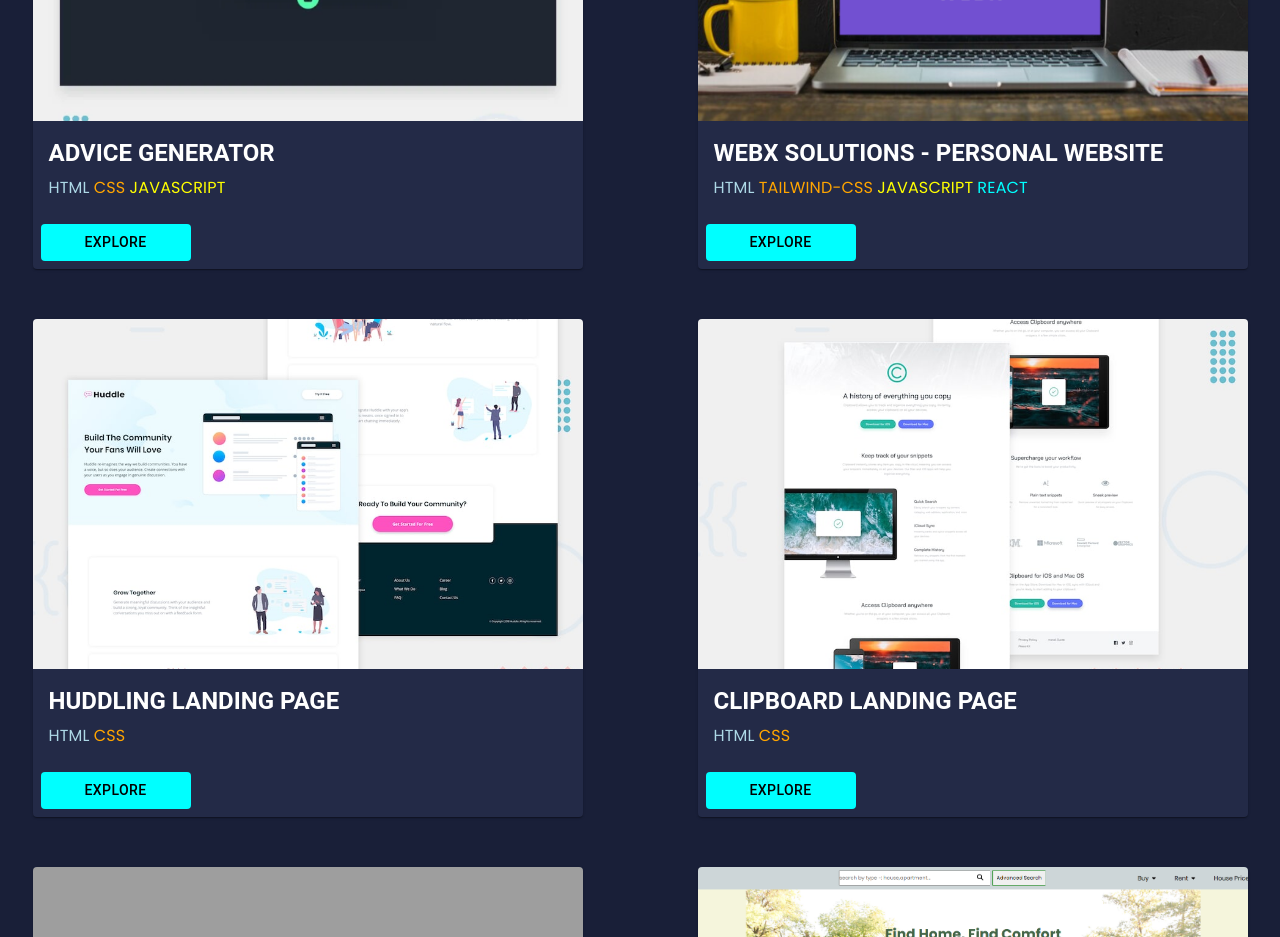
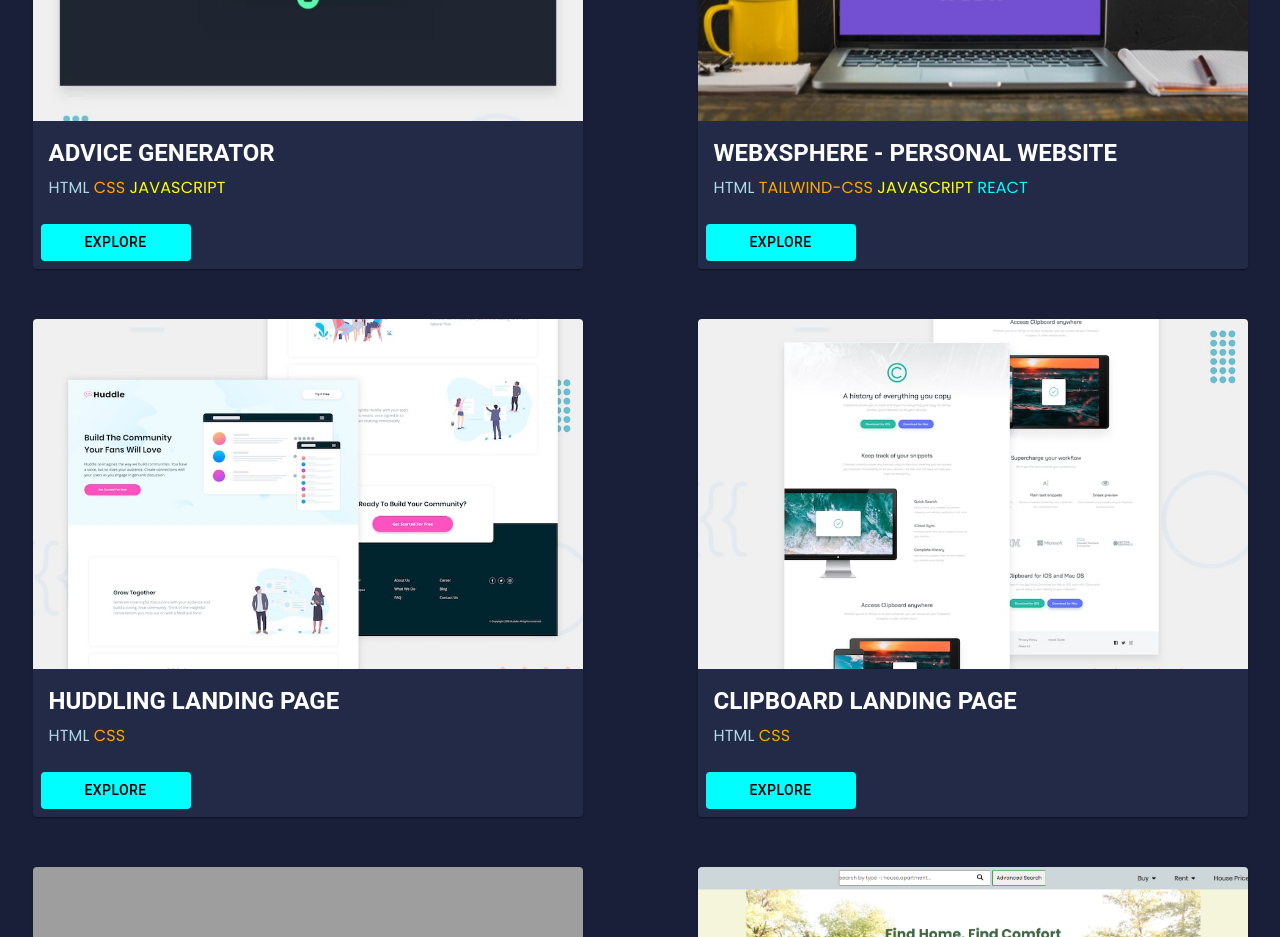
Before and after one commit to Hirukamunasinghe/portfolio-new, a React (Vite) app: page / in a window 1280 px wide. Shown: the part 2900-3837 px from the top of the page. Built offline with nearby package versions, Linux system fonts and the light colour scheme; grey boxes are pictures that could not be loaded.

Commit message:
modified projects section

```diff
--- a/src/components/Projects.jsx
+++ b/src/components/Projects.jsx
@@ -13,7 +13,7 @@ import properties from './properties.png';
 import webx from './webxbg.png'
 
 const images = [adviceimg, webx, huddle, lpage, pingpong, properties];
-const projectHeadings = ['ADVICE GENERATOR', 'WEBX SOLUTIONS - PERSONAL WEBSITE', 'HUDDLING LANDING PAGE', 'CLIPBOARD LANDING PAGE', 'PING PONG GAME', 'PROPERTIES WEBSITE'];
+const projectHeadings = ['ADVICE GENERATOR', 'WEBXSPHERE - PERSONAL WEBSITE', 'HUDDLING LANDING PAGE', 'CLIPBOARD LANDING PAGE', 'PING PONG GAME', 'PROPERTIES WEBSITE'];
 const projectDescriptions = [
   '<span style="color: lightblue">HTML</span> <span style="color: orange">CSS</span> <span style="color: yellow">JAVASCRIPT</span>',
   '<span style="color: lightblue">HTML</span> <span style="color: orange">TAILWIND-CSS</span> <span style="color: yellow">JAVASCRIPT</span> <span style="color: cyan">REACT</span>',
```
